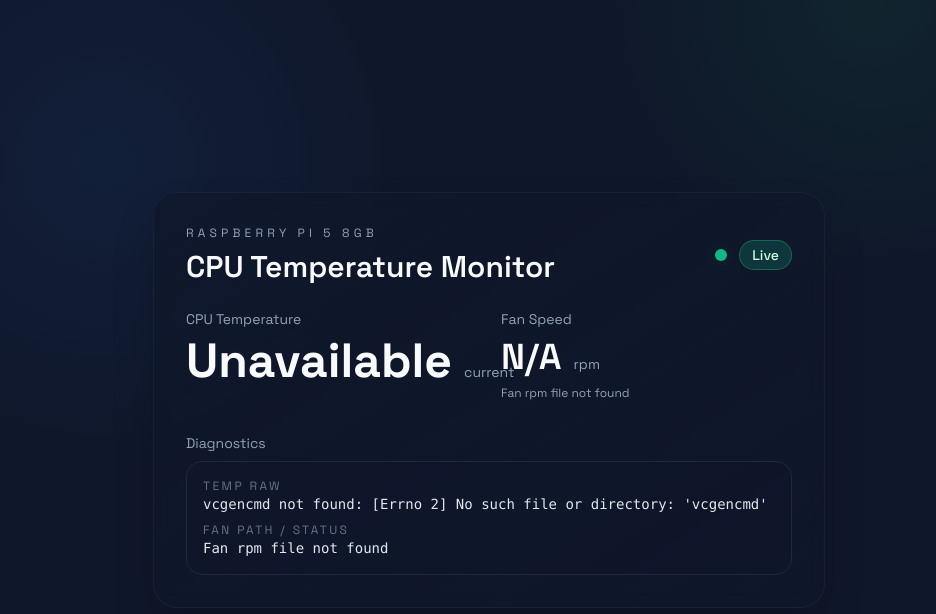
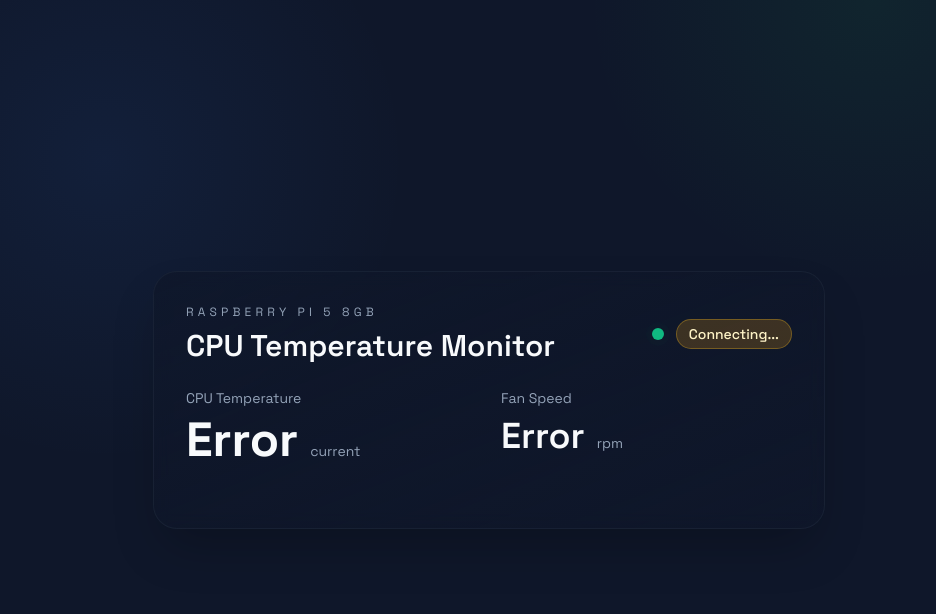
Before and after one commit to carterrows/rpi-temp, a FastAPI app: page / in a window 1280 px wide. Shown: the top 614 px of the page, without its empty margins (151-1087 px from the left). Run offline with FastAPI, Linux system fonts and the light colour scheme; some libraries are stand-ins or nearby versions.

Commit message:
commented out diagnostics section and condensed fan speed display

```diff
--- a/templates/index.html
+++ b/templates/index.html
@@ -70,7 +70,7 @@
         </div>
       </div>
 
-      <div class="space-y-2">
+      <!-- <div class="space-y-2">
         <p class="text-sm text-slate-400">Diagnostics</p>
         <div class="bg-slate-900/60 border border-slate-800 rounded-2xl p-4 space-y-2">
           <div>
@@ -82,7 +82,7 @@
             <code id="raw-fan" class="block text-sm text-slate-200 font-mono">Waiting for data...</code>
           </div>
         </div>
-      </div>
+      </div> -->
 
     </div>
   </div>
@@ -122,7 +122,7 @@
         if (typeof data.fan_rpm === "number") {
           fanDisplay = `${data.fan_rpm.toLocaleString()} RPM`;
           if (typeof data.fan_percent === "number") {
-            fanDisplay += ` (${data.fan_percent}% of max)`;
+            fanDisplay += ` (${data.fan_percent}%)`;
           }
         }
         fanValue.textContent = fanDisplay;
```
